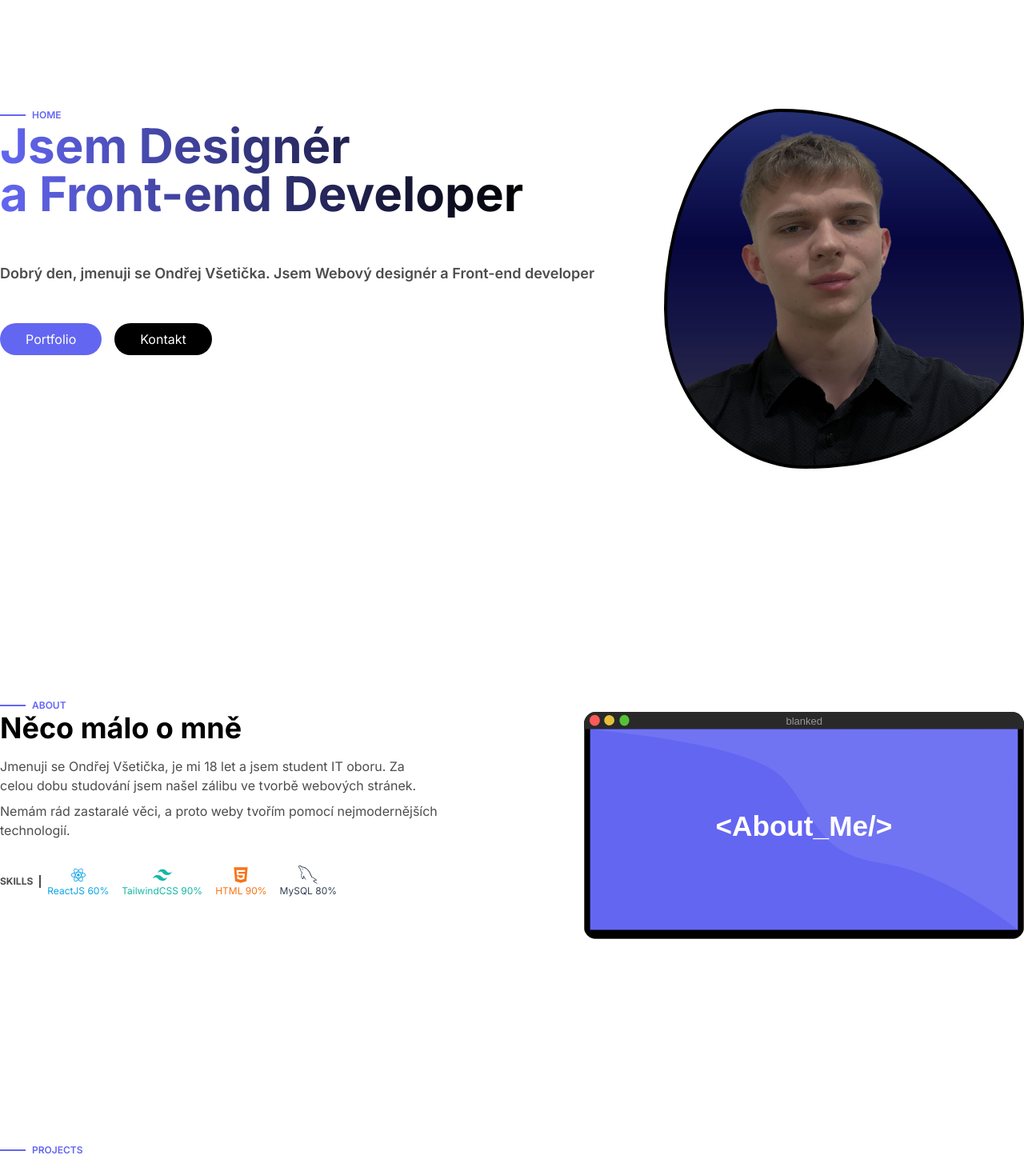
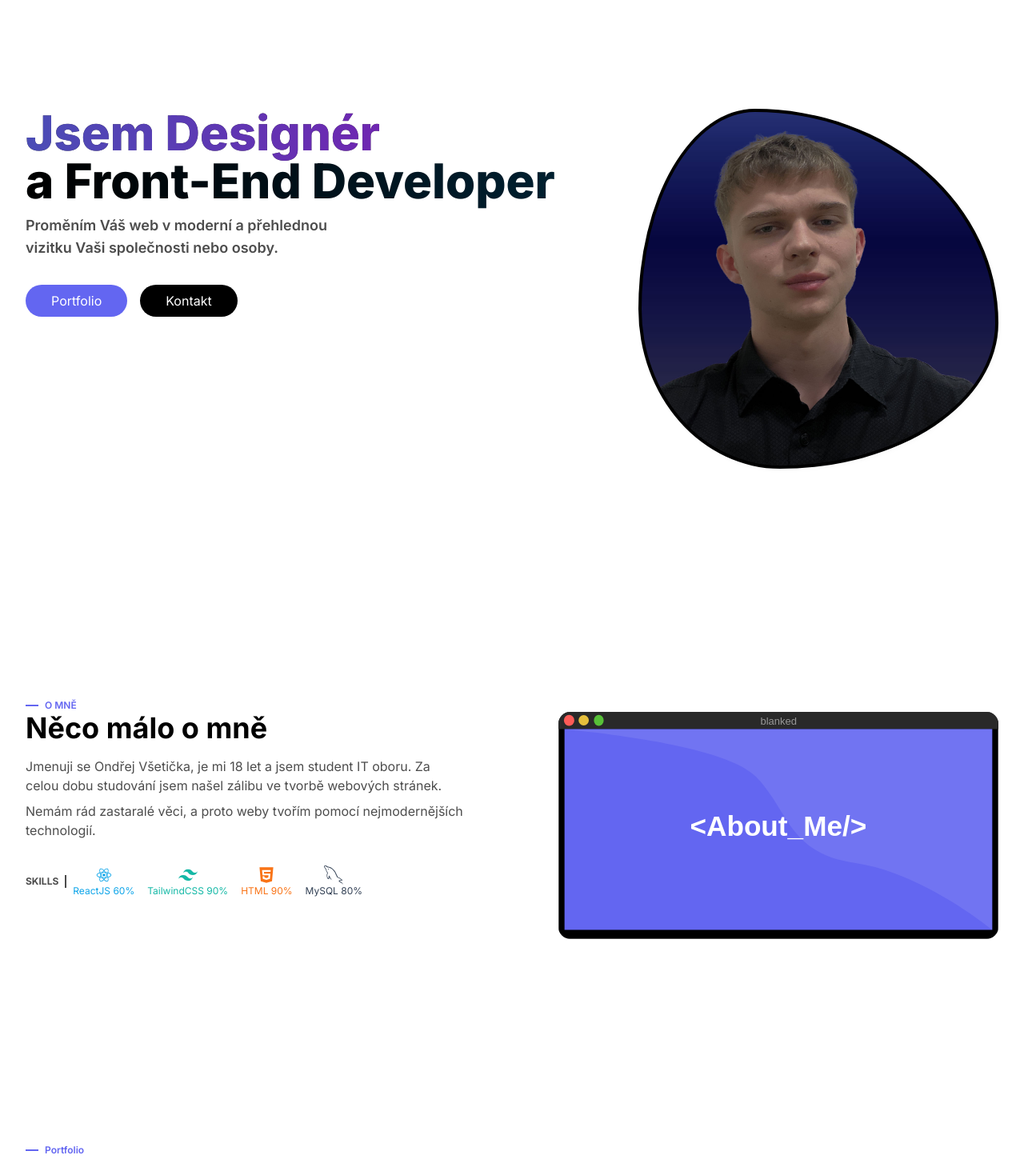
Before and after one commit to Vsetis/ondravseta-portfolio, a Next.js app: page / in a window 1280 px wide. Shown: the part 160-1609 px from the top of the page at 80% size. Built offline with nearby package versions, Linux system fonts and the light colour scheme.

Commit message:
add animated text; Hero

```diff
--- a/src/components/About/About.tsx
+++ b/src/components/About/About.tsx
@@ -14,9 +14,9 @@ export default function About() {
       <div id="About" className="container mx-auto  px-5 md:px-0 py-[128px]">
         <div className="flex flex-col">
           <div className="flex flex-row items-center md:justify-start justify-center">
-            <div className="bg-indigo-500 w-8 h-0.5 mr-2" />
-            <h2 className="font-semibold text-xs text-indigo-500">ABOUT</h2>
-            <div className="bg-indigo-500 w-8 h-0.5 ml-2 md:hidden" />
+            <div className="bg-indigo-500 w-4 h-0.5 mr-2" />
+            <h2 className="font-semibold text-xs text-indigo-500">O MNĚ</h2>
+            <div className="bg-indigo-500 w-4 h-0.5 ml-2 md:hidden" />
           </div>
 
           <div className="flex flex-col md:flex-row justify-between ">
--- a/src/components/Contact/Contact.tsx
+++ b/src/components/Contact/Contact.tsx
@@ -19,7 +19,7 @@ export default function Contact() {
     <>
       <div
         id="Contact"
-        className="bg-indigo-500 pt-[42px] pb-[16px] px-5 md:px-0 w-full"
+        className="bg-indigo-500 pt-[42px] pb-[16px] px-8  w-full"
       >
         <div className="container mx-auto flex md:flex-row flex-col justify-between">
           <div className="flex flex-col mb-8 md:mb-0">
--- a/src/components/Hero/Hero.tsx
+++ b/src/components/Hero/Hero.tsx
@@ -1,6 +1,6 @@
 import styles from "@/styles/Animation.module.css";
+import Style from "@/styles/Text.module.css";
 import Link from "next/link";
-import { useState } from "react";
 
 const Hero = () => {
   const buttons = [
@@ -11,19 +11,28 @@ const Hero = () => {
     <>
       <div className=" container mx-auto flex md:flex-row flex-col items-center md:items-start justify-between  md:py-40 pt-32">
         <div className="flex flex-col items-center md:items-start">
-          <div className="flex flex-row items-center md:justify-start justify-center">
-            <div className="bg-indigo-500 w-8 h-0.5 mr-2" />
-            <h2 className="font-semibold text-xs text-indigo-500">HOME</h2>
-            <div className="bg-indigo-500 w-8 h-0.5 ml-2 md:hidden" />
-          </div>
-          <h1 className="md:text-6xl text-4xl mb-14 text-center md:text-start leading-[1.3] font-bold text-transparent bg-gradient-to-r from-indigo-500 to-black bg-clip-text dark:to-white">
-            Jsem Designér <br />a Front-end Developer
+          <h1 className="leading-tight relative  text-center md:text-start text-4xl md:text-6xl font-extrabold ">
+            <span className='before:absolute  before:text-center before:content-["Jsem_Designér"] '>
+              <span
+                className={`${Style.AnimatedText} bg-gradient-to-r from-indigo-500 to-purple-600 bg-clip-text text-transparent`}
+              >
+                Jsem Designér
+              </span>
+            </span>
+            <br />
+            <span className='before:absolute  before:content-["a_Front-End_Developer"] '>
+              <span
+                className={`${Style.AnimatedText2} bg-gradient-to-r from-black to-sky-600 dark:from-white dark:to-sky-600 bg-clip-text text-transparent`}
+              >
+                a Front-End Developer
+              </span>
+            </span>
           </h1>
-          <p className="md:text-lg text-md md:text-start text-center dark:text-white text-black/70 font-semibold mb-12">
-            Dobrý den, jmenuji se Ondřej Všetička. Jsem Webový designér a
-            Front-end developer
+          <p className="md:text-lg text-base md:text-start text-center dark:text-white text-black/70 font-semibold mt-3 mb-8 md:max-w-[60%]">
+            Proměním Váš web v moderní a přehlednou vizitku Vaši společnosti
+            nebo osoby.
           </p>
-          <div className="flex justify-between">
+          <div className="flex justify-between relative">
             {buttons.map((button) => (
               <Link
                 className="md:mr-4 ml-4 md:ml-0 px-8 py-2 rounded-full bg-indigo-500 text-white last:bg-black dark:last:bg-white/80 dark:text-black"
--- a/src/components/Menu/Links.tsx
+++ b/src/components/Menu/Links.tsx
@@ -6,9 +6,9 @@ import ChangeTheme from "../ChangeTheme";
 export default function Links() {
   const links = [
     { name: "Home", target: "#", id: 1 },
-    { name: "About", target: "#About", id: 2 },
-    { name: "Projects", target: "#Projects", id: 3 },
-    { name: "Contact", target: "#Contact", id: 4 },
+    { name: "O Mně", target: "#About", id: 2 },
+    { name: "Portfolio", target: "#Projects", id: 3 },
+    { name: "Kontakt", target: "#Contact", id: 4 },
   ];
 
   const [show, setShow] = useState(false);
@@ -39,9 +39,9 @@ export default function Links() {
         className={show ? "flex md:hidden" : "md:hidden flex"}
       >
         {show ? (
-          <HiXMark className="w-12 h-12 absolute right-5 top-8" />
+          <HiXMark className="w-8 h-8 absolute right-5 top-8" />
         ) : (
-          <HiOutlineBars2 className="w-12 h-12 absolute right-5 top-8" />
+          <HiOutlineBars2 className="w-8 h-8 absolute right-5 top-8" />
         )}
       </button>
     </>
--- a/src/components/Work/Projects.tsx
+++ b/src/components/Work/Projects.tsx
@@ -7,9 +7,9 @@ const Projects = () => {
       <div id="Projects" className="container mx-auto px-8 md:px-0 py-[128px]">
         <div className="mb-12">
           <div className="flex flex-row items-center md:justify-start justify-center">
-            <div className="bg-indigo-500 w-8 h-0.5 mr-2" />
-            <h2 className="font-semibold text-xs text-indigo-500">PROJECTS</h2>
-            <div className="bg-indigo-500 w-8 h-0.5 ml-2 md:hidden" />
+            <div className="bg-indigo-500 w-4 h-0.5 mr-2" />
+            <h2 className="font-semibold text-xs text-indigo-500">Portfolio</h2>
+            <div className="bg-indigo-500 w-4 h-0.5 ml-2 md:hidden" />
           </div>
           <h2 className="font-bold text-4xl text-center md:text-start">
             Mé vybrané projekty
--- a/src/pages/index.tsx
+++ b/src/pages/index.tsx
@@ -9,9 +9,11 @@ export default function Home() {
   return (
     <>
       <Navbar />
-      <Hero />
-      <About />
-      <Projects />
+      <div className="mx-8">
+        <Hero />
+        <About />
+        <Projects />
+      </div>
       <Contact />
     </>
   );
--- /dev/null
+++ b/src/styles/Text.module.css
@@ -0,0 +1,52 @@
+.shorttedText{
+    display: -webkit-box;
+    -webkit-line-clamp: 2;
+    -webkit-box-orient: vertical;
+
+}
+
+.AnimatedText{
+
+    animation: text 8s ease infinite;
+}
+
+@keyframes text{
+    0%{
+       opacity: 1
+
+
+    }
+    50%{
+
+       opacity: 0;
+
+    }
+    100%{
+
+       opacity: 1;
+
+    }
+}
+.AnimatedText2{
+
+    animation: text2 8s ease infinite;
+
+}
+
+@keyframes text2{
+    0%{
+       opacity: 0
+
+
+    }
+    50%{
+
+       opacity: 1;
+
+    }
+    100%{
+
+       opacity: 0;
+
+    }
+}
```
